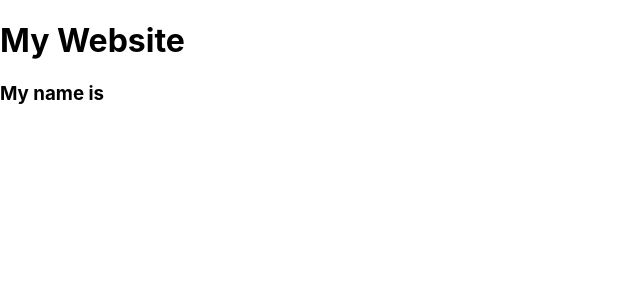
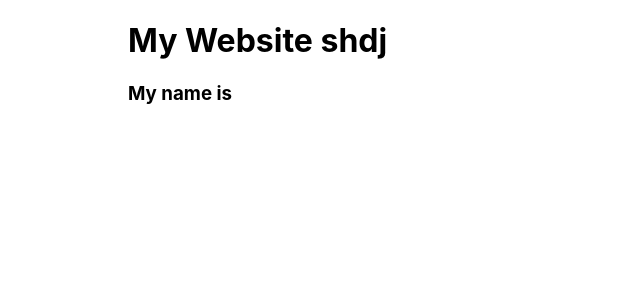
Before and after one commit to patson120/react-frontend-cicd, a React (Create React App) app: page / in a window 1280 px wide. Shown: the top 300 px of the page, without its empty margins (0-640 px from the left). Built offline with nearby package versions, Linux system fonts and the light colour scheme; no server answers.

Commit message:
Adding style

```diff
--- a/public/index.html
+++ b/public/index.html
@@ -26,7 +26,7 @@
     -->
     <title>React App</title>
   </head>
-  <body>
+  <body style="padding: 0 10%; margin: auto;">
     <noscript>You need to enable JavaScript to run this app.</noscript>
     <div id="root"></div>
     <!--
--- a/src/App.js
+++ b/src/App.js
@@ -18,10 +18,10 @@ function App() {
   }
 
   return (
-    <>
-      <h1>My Website</h1>
+    <div >
+      <h1>My Website shdj</h1>
       <h3>My name is { userName } </h3>
-    </>
+    </div>
   );
 }
 
```
